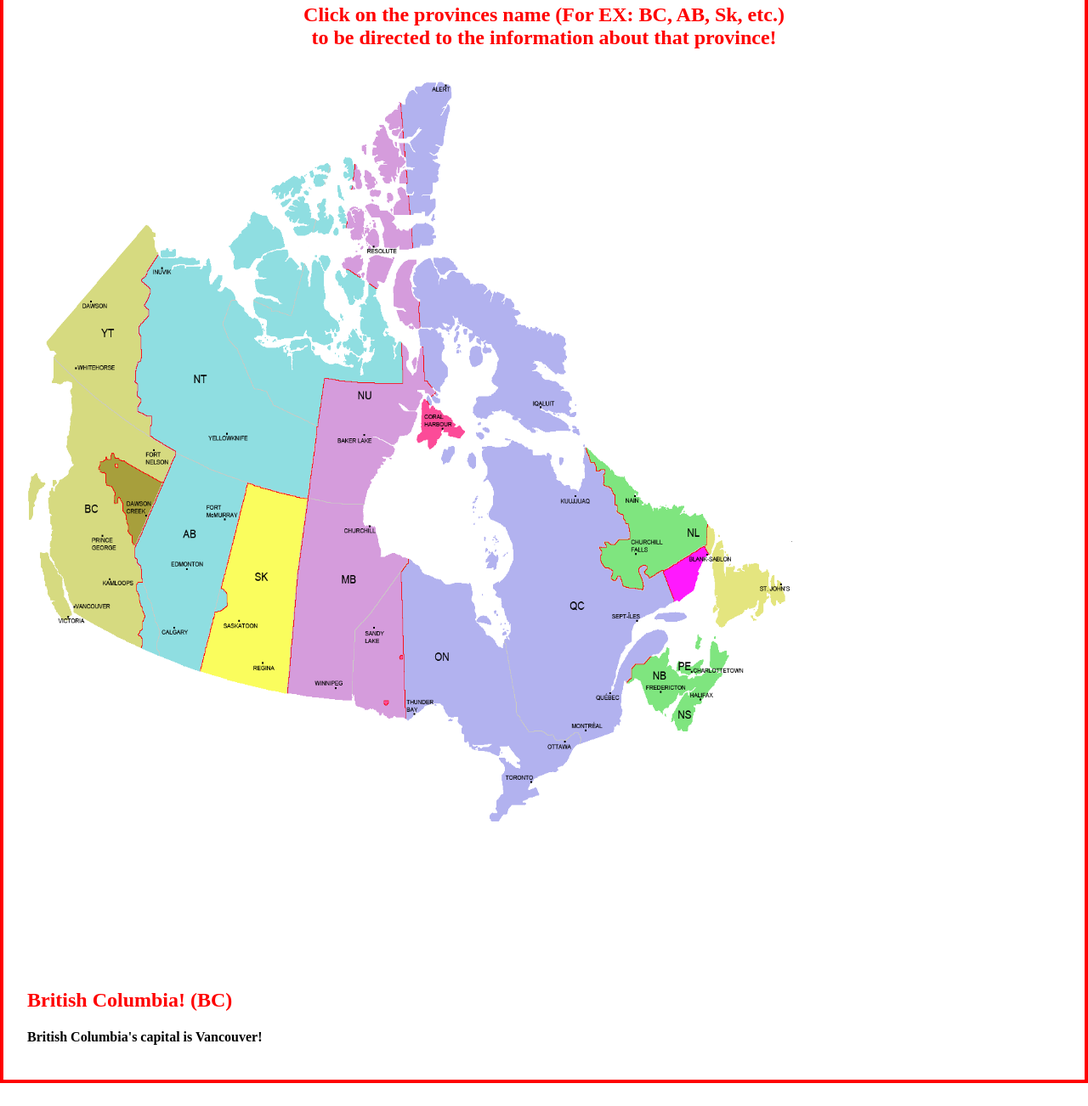
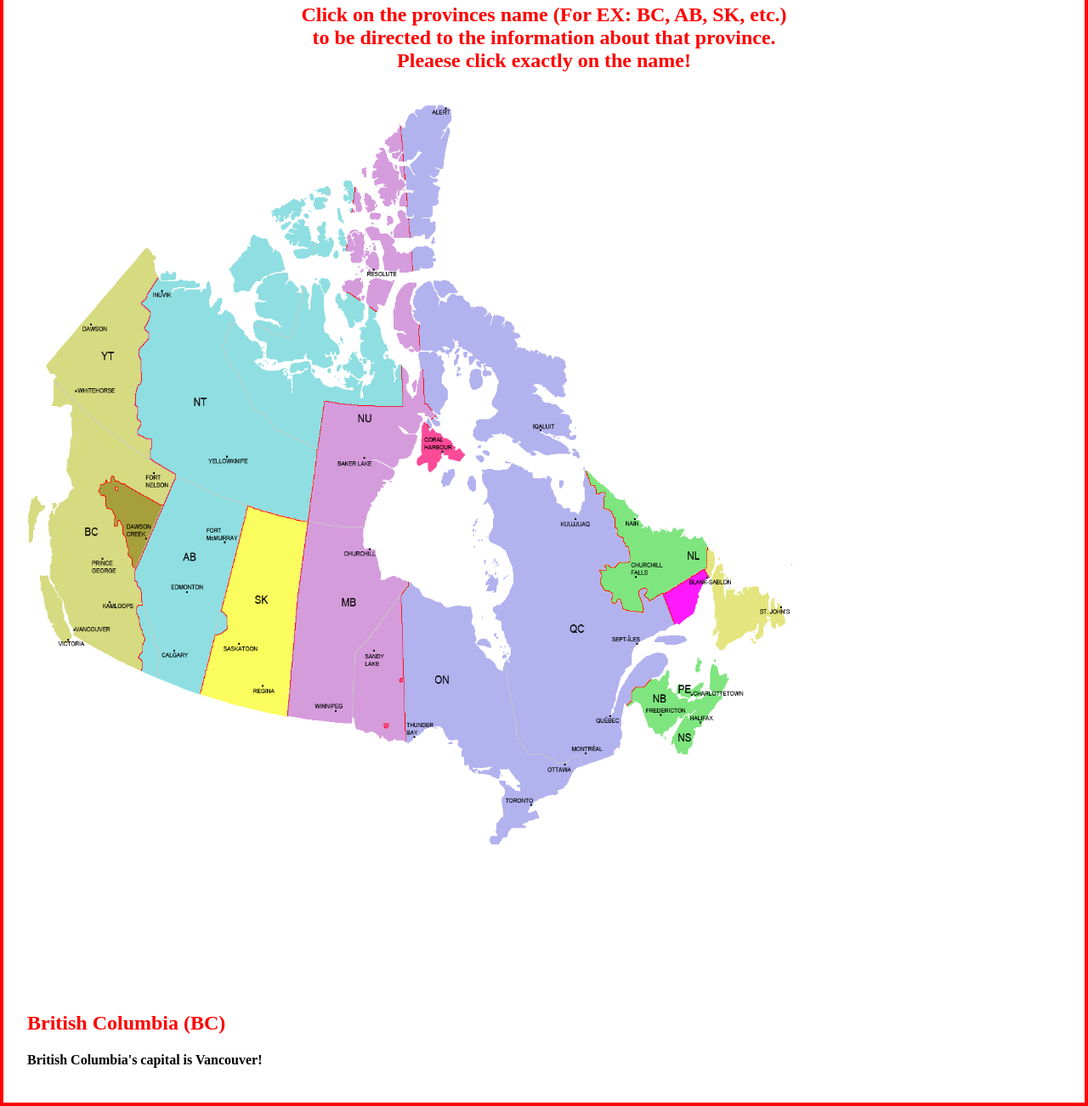
Before and after one commit to BehbodN/CanadianMap, a plain HTML site: page index.html in a window 1280 px wide. Shown: the part 137-1439 px from the top of the page at 85% size. Before the commit the page ends 1412 px from the top, so only its background shows below. Drawn offline with Linux system fonts and the light colour scheme.

Commit message:
CanadianMap-BetaV1.25
Fixed a spelling issue and a small detail

```diff
--- a/index.html
+++ b/index.html
@@ -6,8 +6,9 @@
 </head>
 <body>
     <h1 id="mainhead">Canadian Map<br>Guide!</h1>
-    <h2 style="color:red;text-align:center">Click on the provinces name (For EX: BC, AB, Sk, etc.)<br>
-        to be directed to the information about that province!</h2>
+    <h2 style="color:red;text-align:center">Click on the provinces name (For EX: BC, AB, SK, etc.)<br>
+        to be directed to the information about that province.<br>
+        Pleaese click exactly on the name!</h2>
     <img src="Canadian-Map.png" width="900px" height="900px" alt="If this image is not showing up, please contact a deveolper at Behbod1381@gmail.com" usemap="#CanadianMap">
     <map name="CanadianMap">
         <area shape="circle" coords="80,520,60" alt="BC" href="#BC">
@@ -22,7 +23,7 @@
     <br>
     <br>
     <br>
-    <h2 class="province" id="BC">British Columbia! (BC)</h2>
+    <h2 class="province" id="BC">British Columbia (BC)</h2>
     <h4>British Columbia's capital is Vancouver!<h4>
 </body>
 </html>
```
